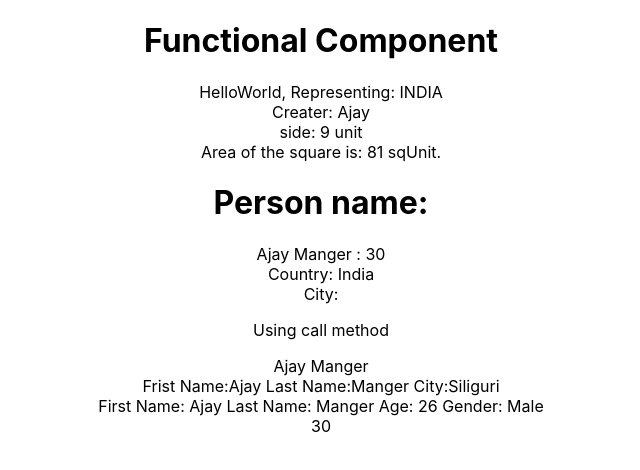
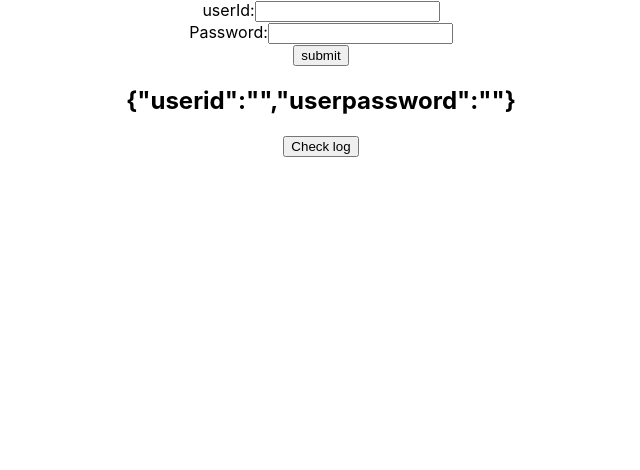
Before and after one commit to AjayPoland/React-practise, a React (Create React App) app: page / in a window 1280 px wide. Shown: the top 470 px of the page, without its empty margins (319-959 px from the left). Built offline with nearby package versions, Linux system fonts and the light colour scheme.

Commit message:
useing usestate hook in login.js

```diff
--- a/src/App.js
+++ b/src/App.js
@@ -3,18 +3,18 @@ import MethodConstructor from './component/MethodConstructor';
 import Object from './component/Object';
 // import HelloAjay from './component/HelloAjay';
 import HelloWorld from './component/HelloWorld';
-// import Login from './component/Login';
+import Login from './component/Login';
 
 function App() {
   return (
     <div className="App">
-      <HelloWorld creater="Ajay" country="INDIA"/>
+      {/* <HelloWorld creater="Ajay" country="INDIA"/> */}
       {/* <HelloWorld creater="Ajay" country="POLAND"/> */}
       {/* <HelloAjay name="Priyanka" position="Assistant"/> */}
       {/* <HelloAjay name="Bijoy" position="Casher" /> */}
-      {/* <Login/> */}
-      <MethodConstructor/>
-      <Object/>
+      <Login/>
+      {/* <MethodConstructor/>
+      <Object/> */}
     </div>
   );
 }
--- a/src/component/Login.js
+++ b/src/component/Login.js
@@ -1,6 +1,20 @@
-import React from "react";
+import React, { useState } from "react";
 
 const Login = () => {
+  const obj = {
+    userid: "",
+    userpassword: ""
+  };
+  const [state, setstate] = useState(obj);
+
+  const changeIdHandler = (event) => {
+    setstate({...state, userid: event.target.value });
+  };
+  const changePasswordHandler = (event) => {
+    setstate({...state,
+      userpassword: event.target.value,
+    });
+  };
   const validation = () => {
     const userid = document.forms["myfrm"][0].value;
     if (userid === "") {
@@ -8,18 +22,32 @@ const Login = () => {
       return false;
     }
   };
-  function clickHandler(){
-    console.log("button clicked");
+  function clickHandler() {
+    console.log(state);
   }
   return (
     <div>
       <form name="myfrm" onSubmit={validation}>
         <label>userId:</label>
-        <input type="text" />
+        <input
+          name="userId"
+          type="text"
+          value={state.userid}
+          onChange={changeIdHandler}
+        />
+        <br />
         <label>Password:</label>
-        <input type="password" required />
+        <input
+          name="userPassword"
+          type="password"
+          value={state.userpassword}
+          onChange={changePasswordHandler}
+          required
+        />
+        <br />
         <input type="submit" value="submit" />
       </form>
+      <h2>{JSON.stringify(state)}</h2>
       <button onClick={clickHandler}>Check log</button>
     </div>
   );
```
